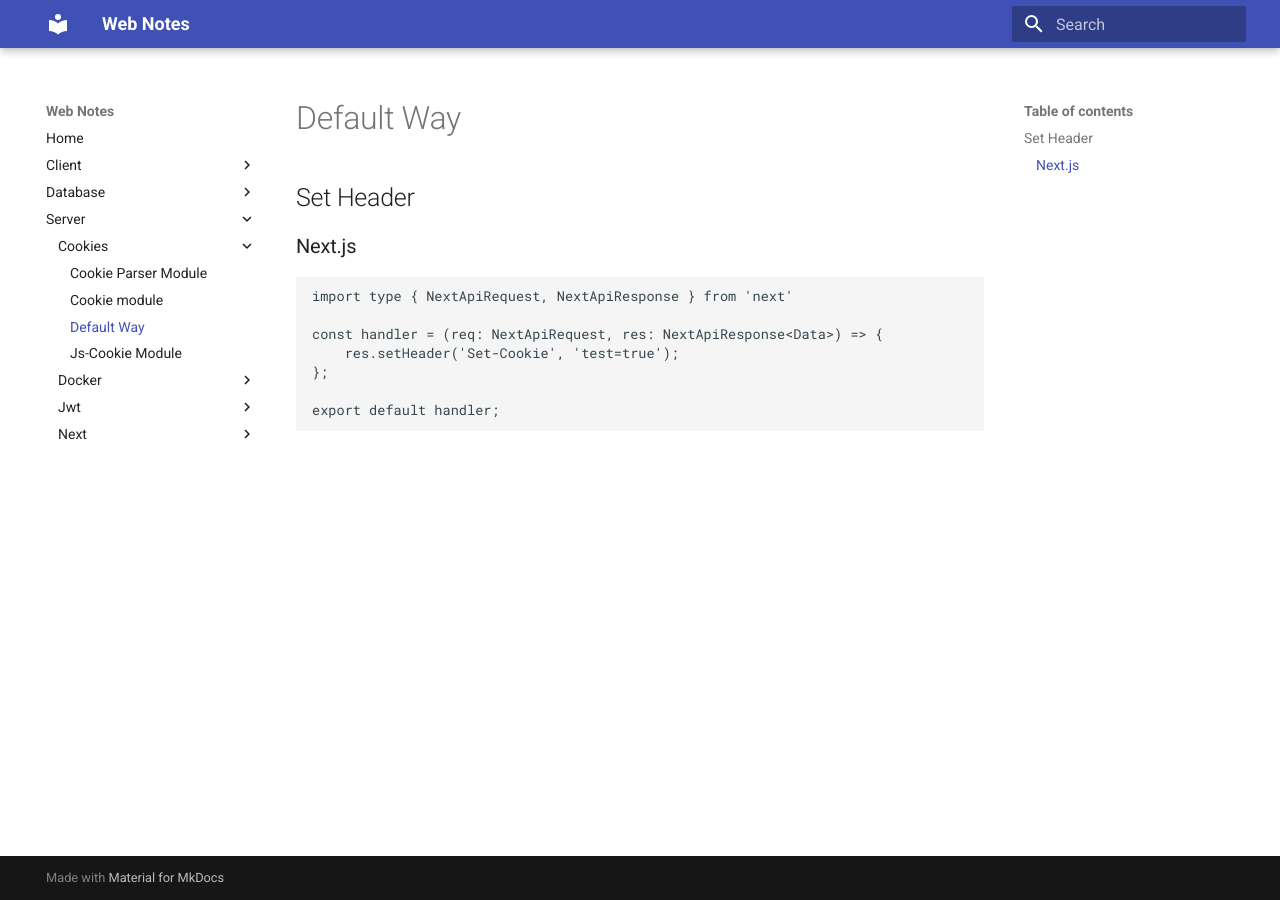
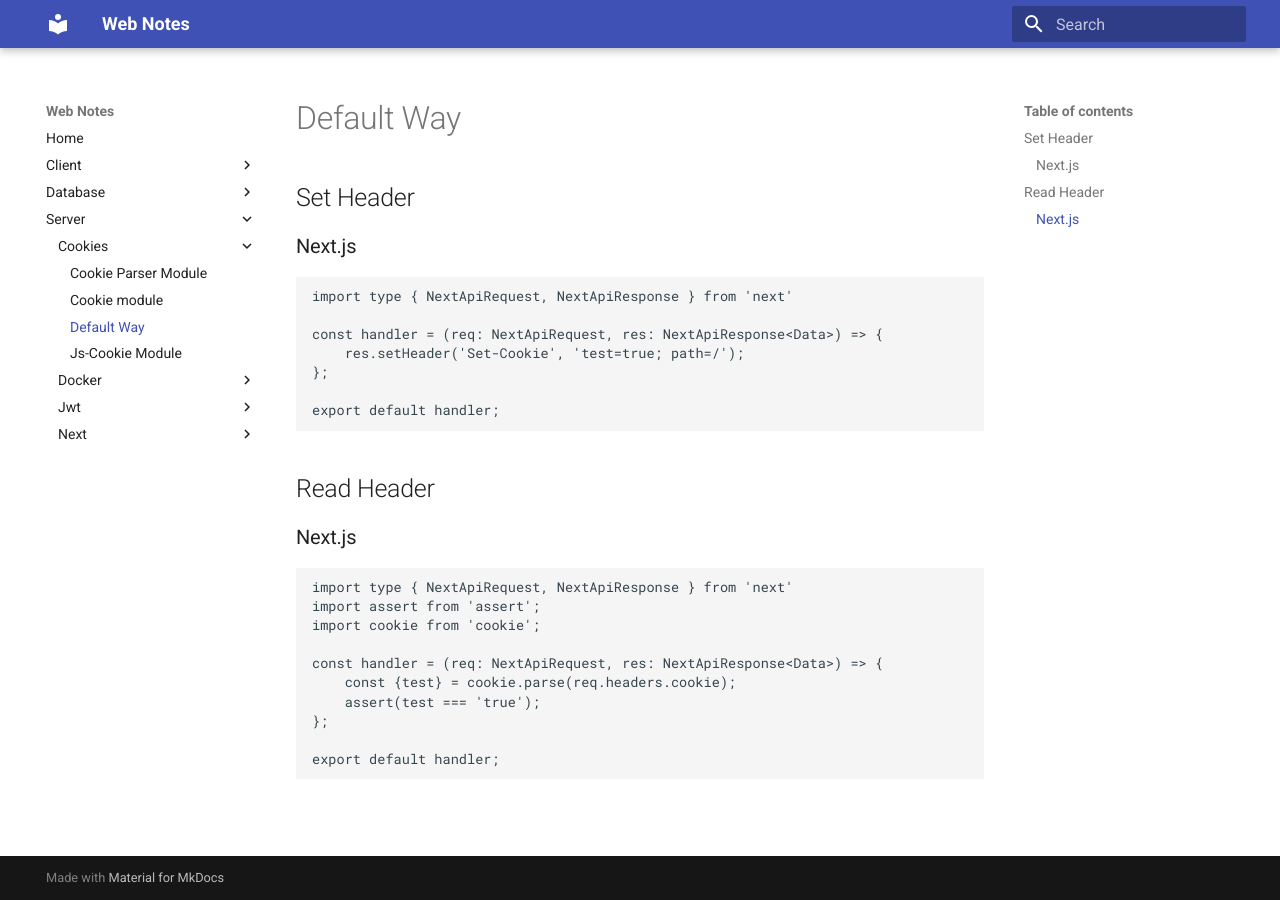
Before and after one commit to esgameco/WebNotes, an MkDocs documentation site: the page built from docs/server/cookies/default.md, in a window 1280 px wide. Built offline with MkDocs 1.6.1 and Material for MkDocs 9.7.7, drawn with Linux system fonts in a browser that asks for light colours.

Commit message:
Added reading cookie

````diff
--- a/docs/server/cookies/default.md
+++ b/docs/server/cookies/default.md
@@ -8,8 +8,25 @@
 import type { NextApiRequest, NextApiResponse } from 'next'
 
 const handler = (req: NextApiRequest, res: NextApiResponse<Data>) => {
-    res.setHeader('Set-Cookie', 'test=true');
+    res.setHeader('Set-Cookie', 'test=true; path=/');
 };
 
 export default handler;
 ```
+
+## Read Header
+
+### Next.js
+
+```typescript
+import type { NextApiRequest, NextApiResponse } from 'next'
+import assert from 'assert';
+import cookie from 'cookie';
+
+const handler = (req: NextApiRequest, res: NextApiResponse<Data>) => {
+    const {test} = cookie.parse(req.headers.cookie);
+    assert(test === 'true');
+};
+
+export default handler;
+```
````
